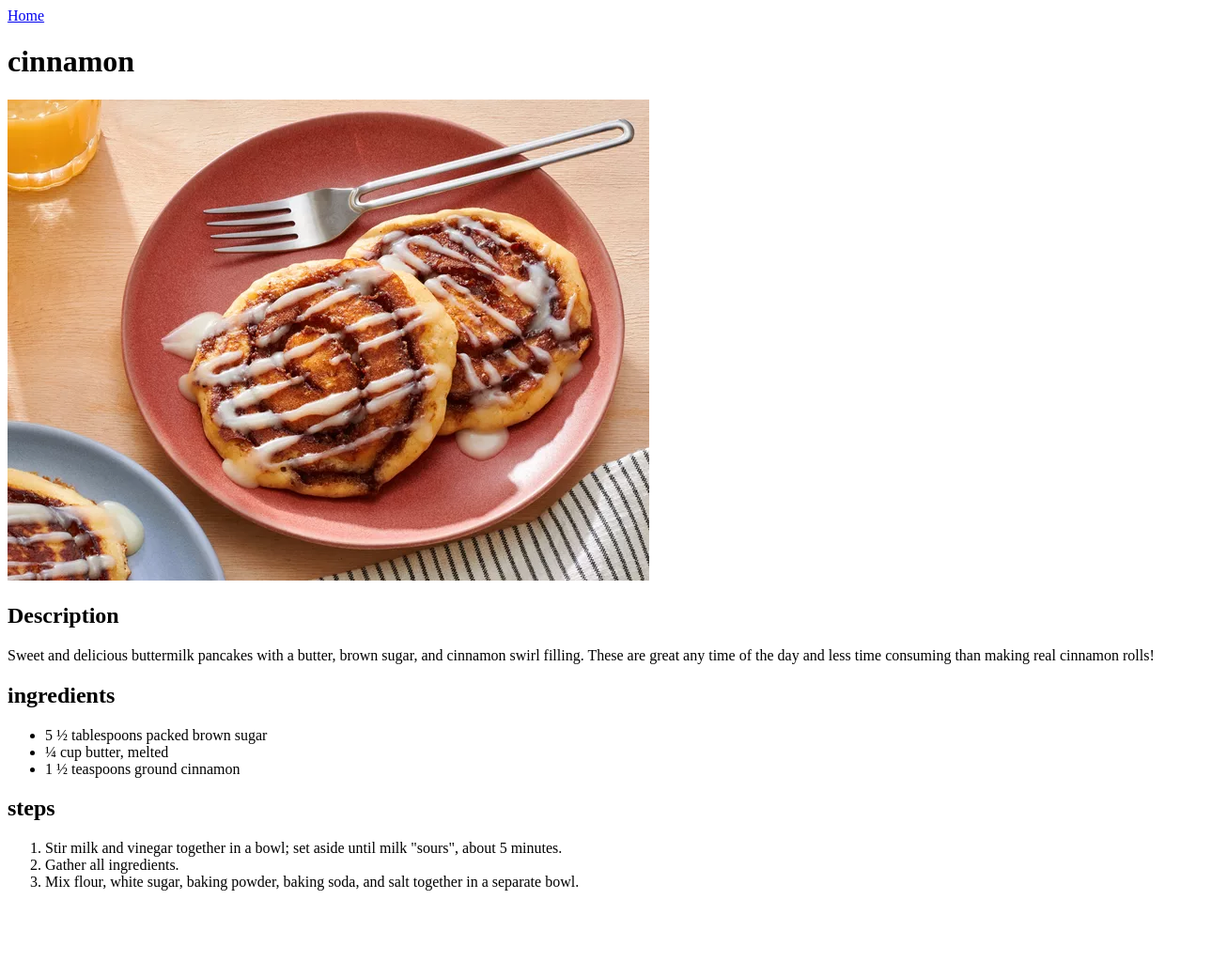
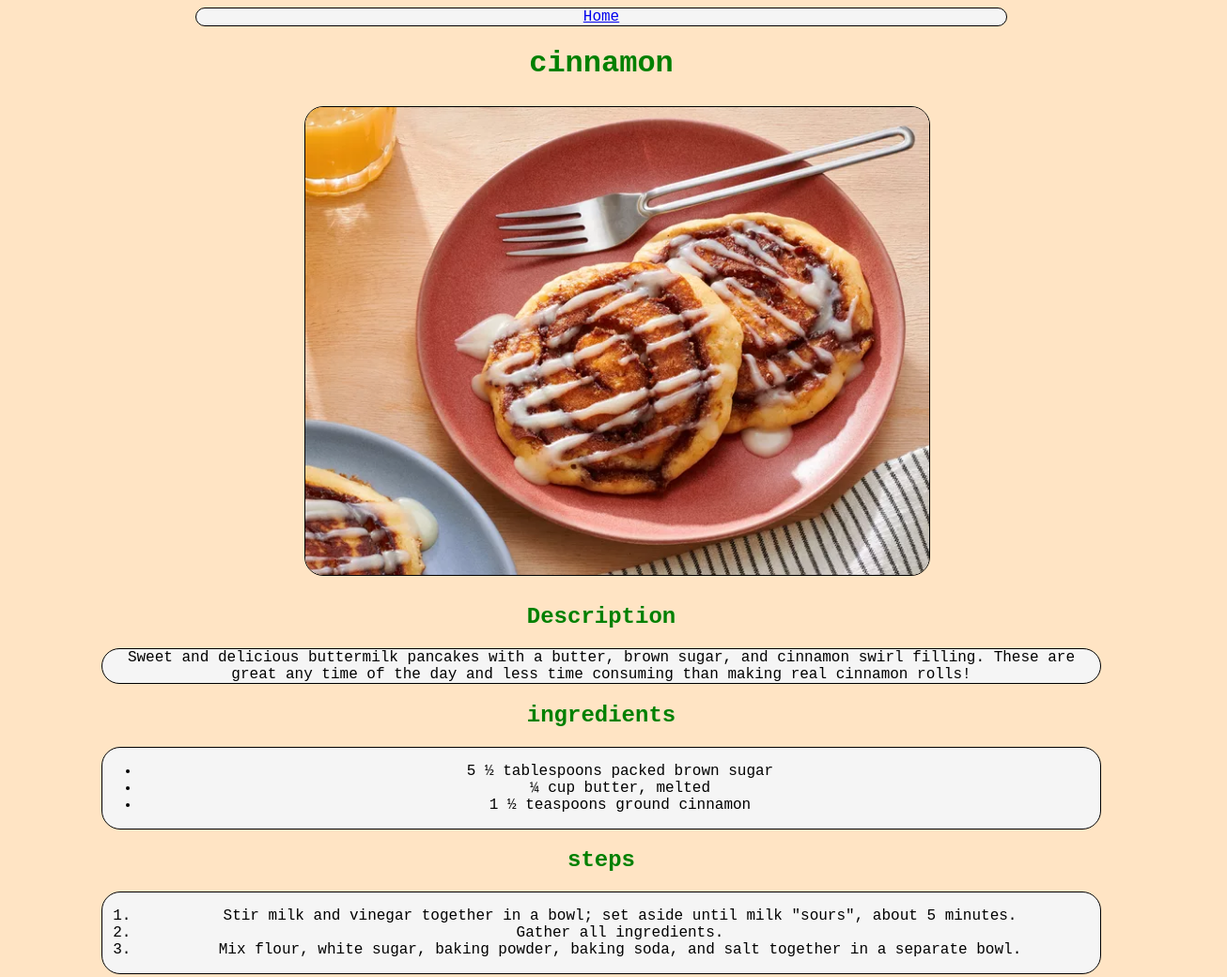
Before and after one commit to Mosab35/odin-recipes, a plain HTML site: page recipes/cinnamon.html in a window 1280 px wide. Shown: the whole page at 94% size, 1306 px wide, since content can reach past the window. Before the commit the page ends 964 px from the top, so only its background shows below. Drawn offline with Linux system fonts and the light colour scheme.

Commit message:
I'm note in the mood of writing but I made a css files for my previous htmls

```diff
--- /dev/null
+++ b/recipes/cinnamon.css
@@ -0,0 +1,40 @@
+body {
+    background-color: bisque;
+    font-family: 'Courier New', Courier, monospace;
+    margin: none;
+}
+
+.title {
+    text-align: center;
+    color: green;
+}
+
+.home {
+    text-align: center;
+    background-color: whitesmoke;
+    margin: auto 200px;
+    padding: auto;
+    border: 1px solid black;
+    border-radius: 20px;
+}
+
+.img {
+    margin: 5px 25%;
+
+    border: 1px solid black;
+    box-sizing: border-box;
+    height: 500px;
+    width: auto;
+    border-radius: 20px;
+
+}
+
+.Description {
+    text-align: center;
+    color: black;
+    background-color: whitesmoke;
+    border: 1px solid black;
+    border-radius: 20px;
+    margin: auto 100px;
+
+}
--- a/recipes/cinnamon.html
+++ b/recipes/cinnamon.html
@@ -1,34 +1,39 @@
 <!DOCTYPE html>
 <html lang="en">
     <head>
+        <link rel="stylesheet" href="./cinnamon.css">
         <meta charset="UTF-8">
         <title>
             cinnamon
         </title>
     </head>
     <body>
-        <a href="../index.html">Home</a>
-        <h1>cinnamon</h1>
-        <img src="../images/cinamon.jpg" alt="cinnamon">
-        <h2>Description</h2>
-        <p>
+        <div class="home"><a href="../index.html">Home</a></div>
+        <h1 class="title">cinnamon</h1>
+        <img class="img" src="../images/cinamon.jpg" alt="cinnamon">
+        <h2 class="title">Description</h2>
+        <p class="Description">
             Sweet and delicious buttermilk pancakes with a butter, brown sugar, and cinnamon swirl filling.
             These are great any time of the day and less time consuming than making real cinnamon rolls!
 
 
         </p>
-        <h2>ingredients</h2>
+        <h2 class="title">ingredients</h2>
+     <div class="Description">
             <ul>
                 <li>5 ½ tablespoons packed brown sugar</li>
                 <li>¼ cup butter, melted</li>
                 <li>1 ½ teaspoons ground cinnamon</li>
             </ul>
-        <h2>steps</h2>
+     </div>
+            <h2 class="title">steps</h2>
+     <div class="Description">
             <ol>
                 <li>Stir milk and vinegar together in a bowl; set aside until milk "sours", about 5 minutes.</li>
                 <li>Gather all ingredients.</li>
                 <li>Mix flour, white sugar, baking powder, baking soda, and salt together in a separate bowl.</li>
             </ol>
+     </div>
 
     </body>
 </html>
--- /dev/null
+++ b/recipes/lasagna.css
@@ -0,0 +1,35 @@
+body {
+    background-color: bisque;
+    font-family: 'Courier New', Courier, monospace;
+}
+
+.title {
+    text-align: center;
+    color: green;
+}
+
+.home {
+    text-align: center;
+    background-color: whitesmoke;
+    border: 1px solid black;
+    border-radius: 20px;
+    margin: auto;
+    padding: 5px;
+
+}
+
+img {
+    margin: 5px 32%;
+    border: 1px solid black;
+    border-radius: 20px;
+}
+
+.Description {
+    text-align: center;
+    color: black;
+    background-color: whitesmoke;
+    border: 1px solid black;
+    border-radius: 20px;
+    margin: auto 100px;
+
+}
```
Also changed, not shown: recipes/lasagna.html (+14 -6 lines), recipes/overnight.css (added). Lines whose indentation alone changed are shown as unchanged.
